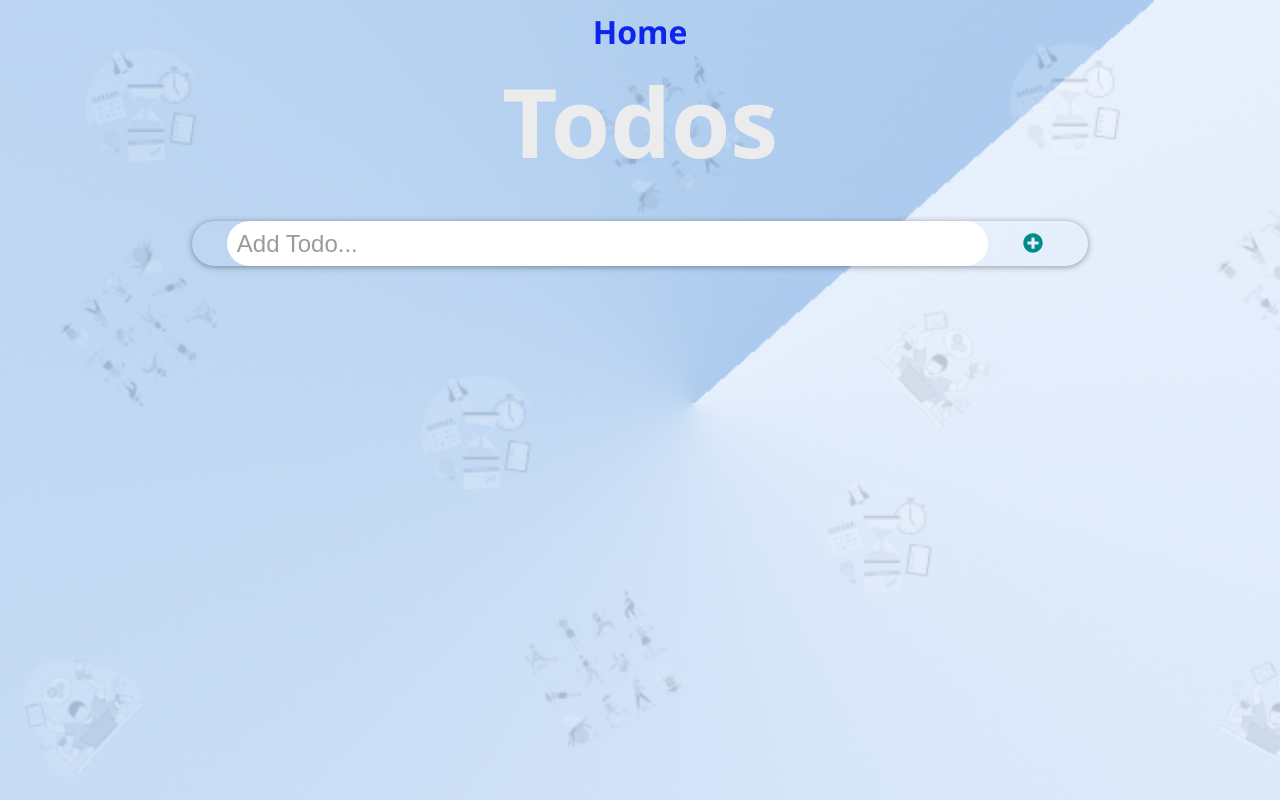
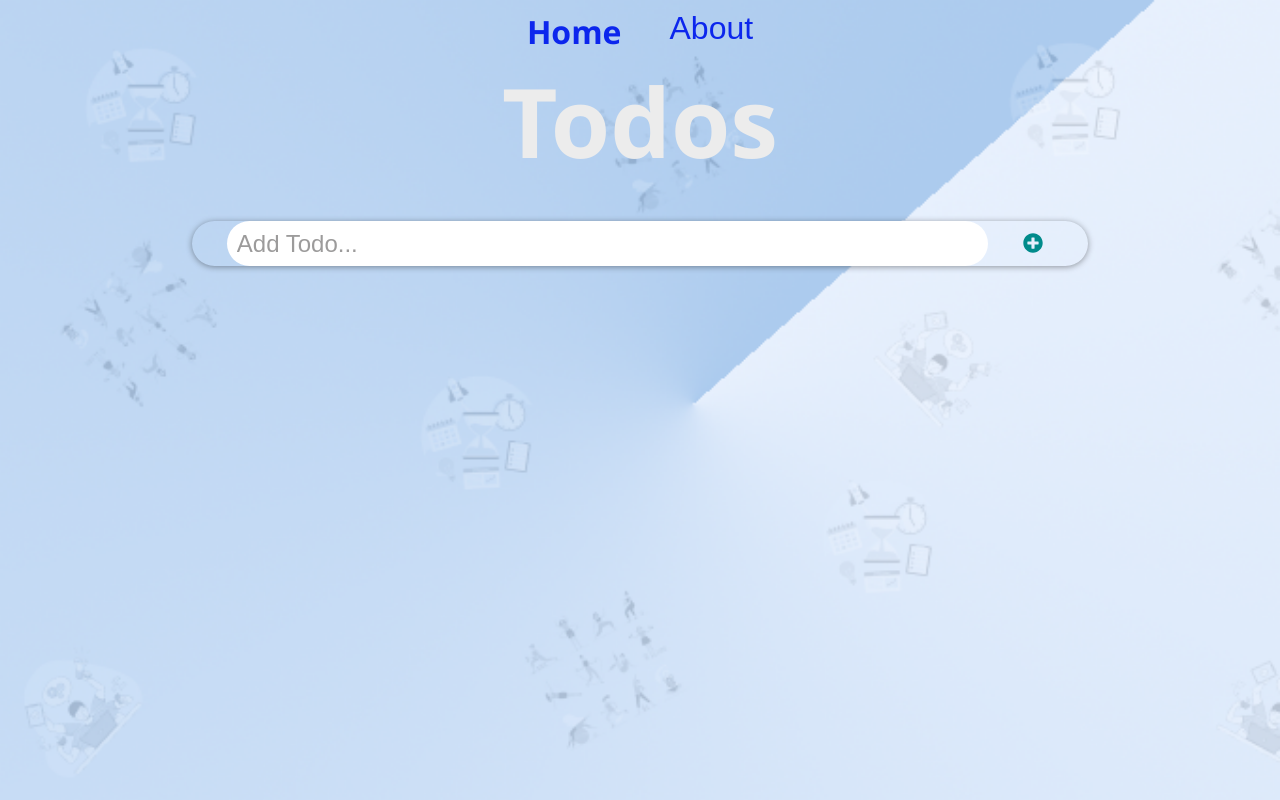
Before and after one commit to preciousakams/react-todo-app, a React (Create React App) app: page / in a window 1280 px wide. Built offline with nearby package versions, Linux system fonts and the light colour scheme.

Commit message:
test reversed

```diff
--- a/src/functionBased/components/Navbar.js
+++ b/src/functionBased/components/Navbar.js
@@ -1,7 +1,7 @@
 import React from 'react';
 import { NavLink, Outlet } from 'react-router-dom';
-// import Dropdown from 'react-bootstrap/Dropdown';
-// import DropdownButton from 'react-bootstrap/DropdownButton';
+import Dropdown from 'react-bootstrap/Dropdown';
+import DropdownButton from 'react-bootstrap/DropdownButton';
 
 const NavBar = () => (
   <nav className="navBar">
@@ -9,12 +9,12 @@ const NavBar = () => (
       <li>
         <NavLink to="/">Home</NavLink>
       </li>
-      {/* <li className="aboutNav">
+      <li className="aboutNav">
         <DropdownButton id="dropdown-basic-button" title="About">
           <Dropdown.Item href="/author">Author</Dropdown.Item>
           <Dropdown.Item href="/app">About App</Dropdown.Item>
         </DropdownButton>
-      </li> */}
+      </li>
     </ul>
     <Outlet />
   </nav>
```
